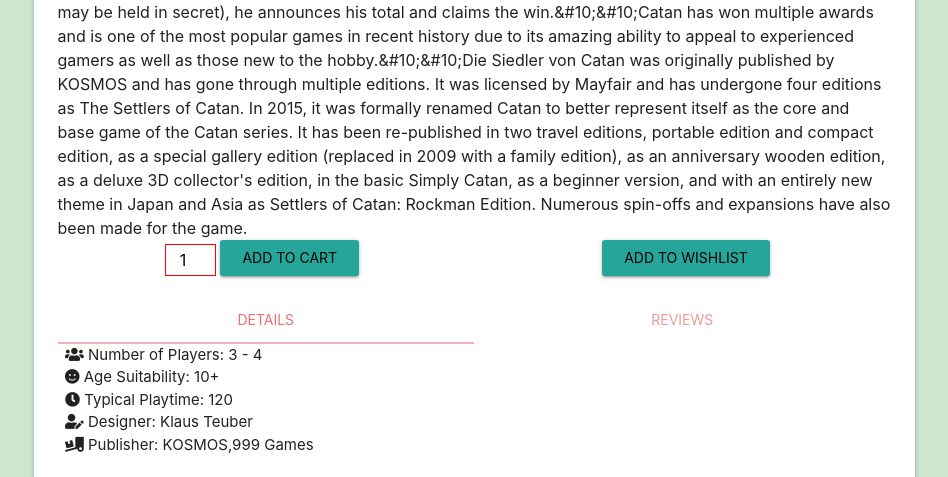
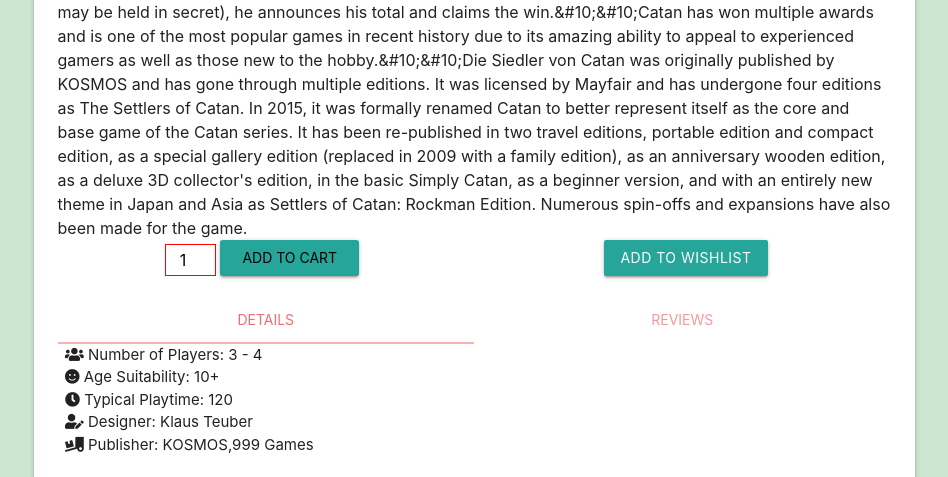
Before and after one commit to mark-obeirne/boardgameempire, a Django app: page /products/1/ in a window 1280 px wide. Shown: the part 1353-1830 px from the top of the page, without its empty margins (166-1114 px from the left). Run offline with Django 3.2, Linux system fonts and the light colour scheme; data comes from the database, SQL or seed files in the repository; parts of the project's set-up code (start-up, migrations or seed data) failed here and were passed over; some libraries are stand-ins or nearby versions.

Commit message:
Update template to check if user is logged in
- Include check to see if user is logged in
- Disable wishlist editing if user is not logged in
- Add button that will product a modal to encourage user to log in or register

```diff
--- a/products/templates/products/includes/product-card-content.html
+++ b/products/templates/products/includes/product-card-content.html
@@ -21,6 +21,7 @@
     {% endif %}
     </div>
     <div class="col s12 m6">
+        {% if user.is_authenticated %}
             {% if on_wishlist %}
                 <form class="form" method="POST" action="{% url 'remove_from_wishlist' product.id %}">
                     {% csrf_token %}
@@ -34,6 +35,9 @@
                     <input type="hidden" name="redirect_url" value="{{ request.path }}">
                 </form>
             {% endif %}
+        {% else %}
+            <a href="#" class="waves-effect waves-light btn wishlist-logged-out">Add to Wishlist</a>
+        {% endif %}
     </div>
 
 </div>
```
Lines whose indentation alone changed are shown as unchanged.
